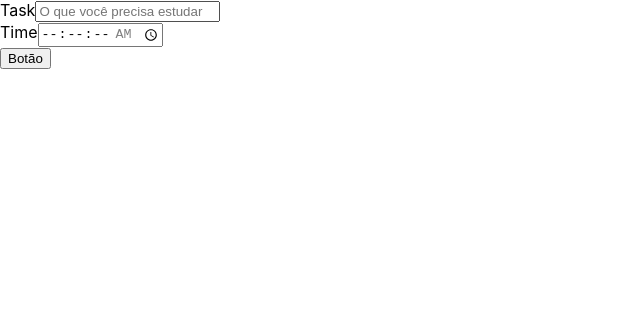
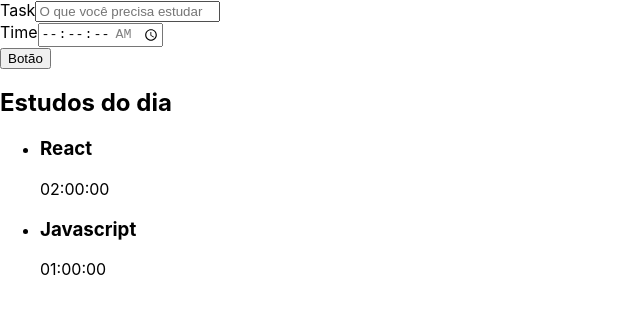
Before and after one commit to RenanTRS/studies, a React (Vite) app: page / in a window 1280 px wide. Shown: the top 314 px of the page, without its empty margins (0-640 px from the left). Built offline with nearby package versions, Linux system fonts and the light colour scheme.

Commit message:
create list component

```diff
--- a/src/App.tsx
+++ b/src/App.tsx
@@ -1,9 +1,11 @@
 import { Form } from "./components/Form"
+import { List } from "./components/List"
 
 function App() {
   return (
     <div className="App">
       <Form />
+      <List />
     </div>
   )
 }
--- /dev/null
+++ b/src/components/List/index.tsx
@@ -0,0 +1,26 @@
+export const List = () => {
+    const tasks = [{
+        name: 'React',
+        time: '02:00:00'
+    },
+    {
+        name: 'Javascript',
+        time: '01:00:00'
+    }
+    ]
+    return(
+        <aside>
+            <h2>Estudos do dia</h2>
+            <ul>
+                {tasks.map((task, key)=>{
+                    return(
+                        <li key={key}>
+                            <h3>{task.name}</h3>
+                            <p>{task.time}</p>
+                        </li>
+                    )
+                })}
+            </ul>
+        </aside>
+    )
+}
```
